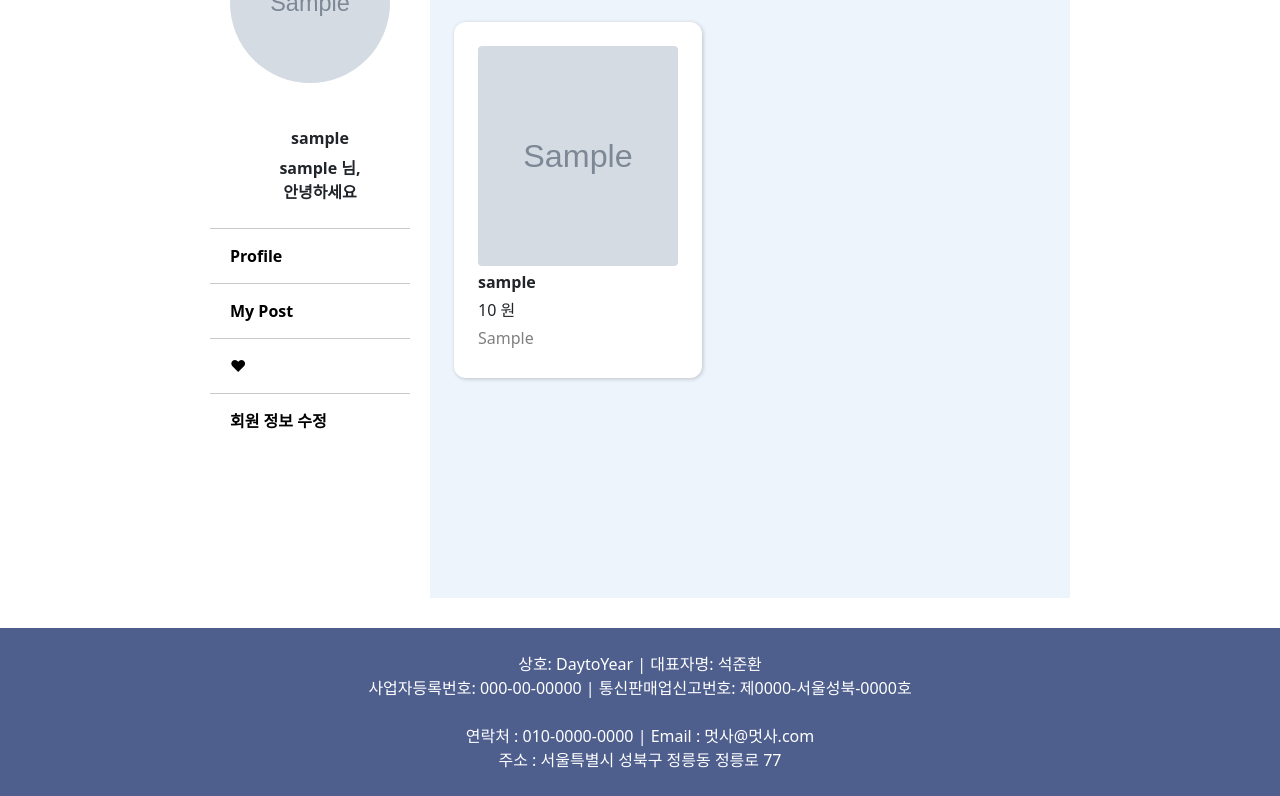
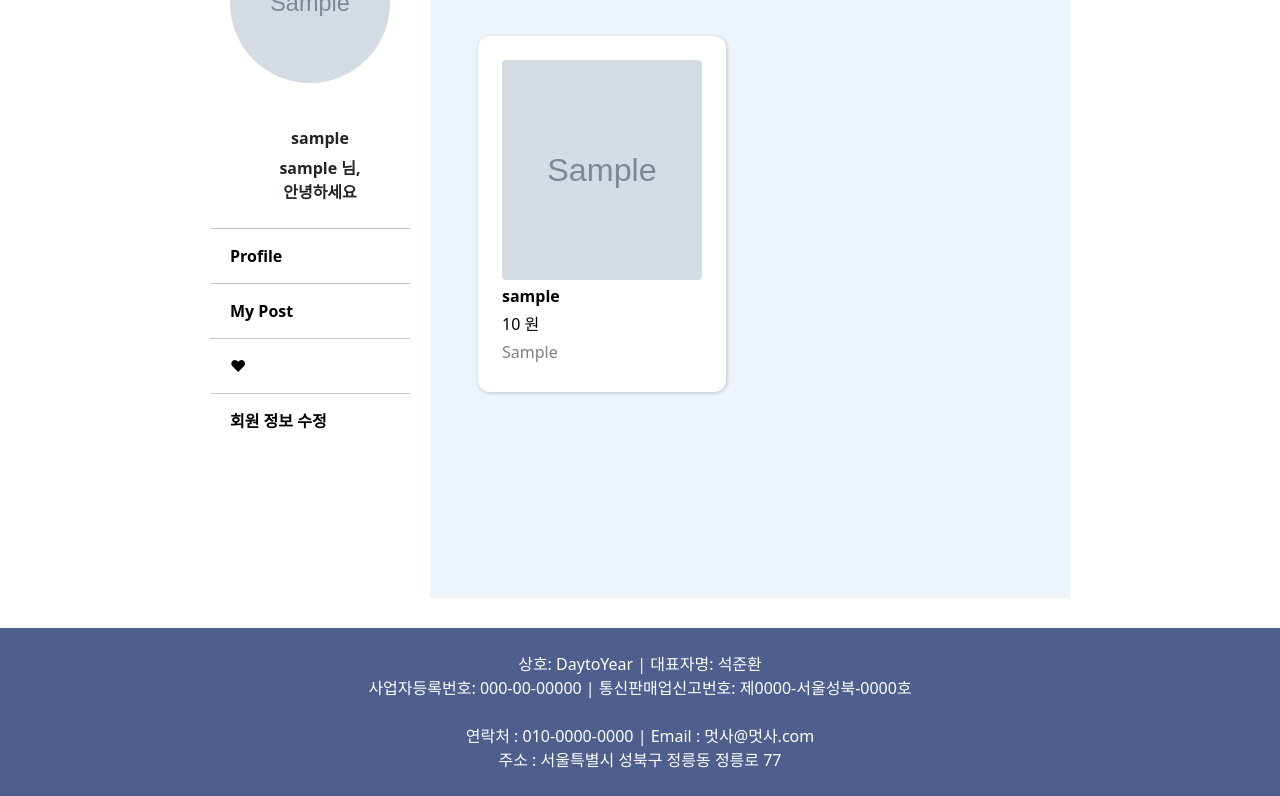
Before and after one commit to likelion-kookmin/Day-to-Year, a Django app: page /accounts/mylike/ in a window 1280 px wide. Shown: the part 208-1004 px from the top of the page. Run offline with Django 3.2, Linux system fonts and the light colour scheme; a user stored in the database is signed in; tables that the repository leaves empty hold one stand-in row (values such as "Sample post"); grey boxes marked "Sample" are stand-in pictures.

Commit message:
Modified account_mypost/like css

```diff
--- a/day_to_year/accounts/templates/account_like.html
+++ b/day_to_year/accounts/templates/account_like.html
@@ -10,7 +10,6 @@
     <title>My account like</title>
     <link rel = "stylesheet" href = "{% static 'accounts/account_like.css' %}">
 </head>
-<body>
 
 
 
@@ -48,6 +47,7 @@
 
         <section class = "section gallery">
             {% for mylike in mylikes %}
+            <a href = "{% url 'product' mylike.rental.id %}">
             <article>
                 <div class = "photo">
                     <img src = "{{mylike.rental.images.url}}" alt = "제품이미지">
@@ -59,6 +59,7 @@
                     <div class = "comment">{{mylike.rental.information}}</div>
                 </div>
             </article>
+            </a>
             {% endfor %}
         </section>
 
--- a/day_to_year/accounts/templates/account_mypost.html
+++ b/day_to_year/accounts/templates/account_mypost.html
@@ -45,6 +45,7 @@
 
         <section class = "section gallery">
             {% for mypost in myposts%}
+            <a href = "{% url 'product' mypost.id %}">
             <article>
                 <div class = "photo">
                     <img src = "{{mypost.images.url}}" alt = "제품이미지">
@@ -56,6 +57,7 @@
                     <div class = "comment">{{mypost.information}}</div>
                 </div>
             </article>
+            </a>
             {% endfor %}
 
         </section>
--- a/day_to_year/static/accounts/account_like.css
+++ b/day_to_year/static/accounts/account_like.css
@@ -98,16 +98,25 @@ main .section.gallery {
     grid-area : sec_main;
     margin-right : 20px;
     background-color: rgb(237, 244, 252);
-    padding : 16px;
+    padding : 20px 30px;
+}
+
+main .section.gallery a{
+    text-decoration: none;
+    color : black;
 }
 
 main .section.gallery article {
     display : inline-block;
-    margin : 8px;
+    margin : 18px;
     padding : 24px;
     background-color: white;
     box-shadow: 1px 1px 4px rgba(0,0,0,0.2);
     border-radius : 12px;
+}
+
+main .section.gallery article:hover {
+    background-color : rgba(211, 218, 226, 0.692);
 }
 
 
--- a/day_to_year/static/accounts/account_main.css
+++ b/day_to_year/static/accounts/account_main.css
@@ -6,12 +6,13 @@ body {
 main {
     display : grid;
     grid-template-columns : 1fr 3fr;
-    grid-template-rows : 3fr 0.5fr 2.5fr 3fr;
+    grid-template-rows : 300px 40px 200px 60px 300px 1fr;
     column-gap : 20px;
     grid-template-areas :
         "profile sec_1"
         "profile sec_2"
         "category sec_2"
+        " .  sec_2"
         " .  sec_3";
 
 
--- a/day_to_year/static/accounts/account_myinfo.css
+++ b/day_to_year/static/accounts/account_myinfo.css
@@ -103,6 +103,7 @@ main .section.contents {
     margin : 20px 20px 20px 0;
 }
 
+
 main .section .sec_title {
     padding : 10px 0 10px 20px;
     width : 80%;
@@ -112,8 +113,6 @@ main .section .sec_title {
     color :rgb(15, 27, 70);
     border-bottom : 4px solid rgba(147, 161, 204, 0.7);
 }
-
-
 
 
 table {
```
Also changed, not shown: day_to_year/accounts/templates/account_profile.html (+1 -17 lines), day_to_year/static/accounts/account_mypost.css (+11 -2 lines).
